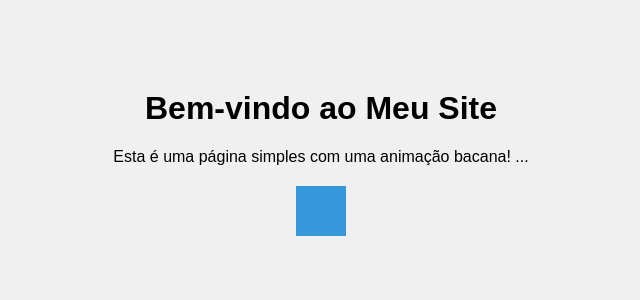
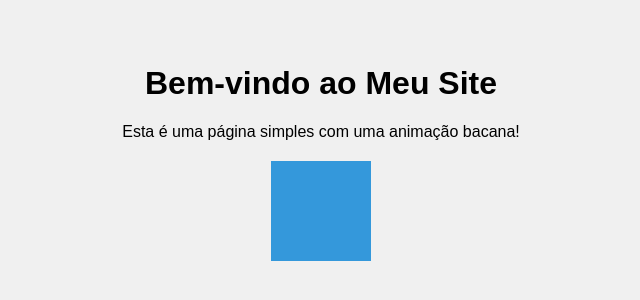
Before and after one commit to AlexsandroJ/portifolio, a plain HTML site: page index.html in a window 1280 px wide. Shown: the part 238-538 px from the top of the page, without its empty margins (319-959 px from the left). Drawn offline with Linux system fonts and the light colour scheme.

Commit message:
Update index.html

```diff
--- a/index.html
+++ b/index.html
@@ -20,8 +20,8 @@
         }
 
         .box {
-            width: 50px;
-            height: 50px;
+            width: 100px;
+            height: 100px;
             background-color: #3498db;
             margin: 20px auto;
             animation: bounce 2s infinite;
@@ -43,7 +43,7 @@
 <body>
     <div class="container">
         <h1>Bem-vindo ao Meu Site</h1>
-        <p>Esta é uma página simples com uma animação bacana! ...</p>
+        <p>Esta é uma página simples com uma animação bacana!</p>
         <div class="box"></div>
     </div>
 </body>
```
